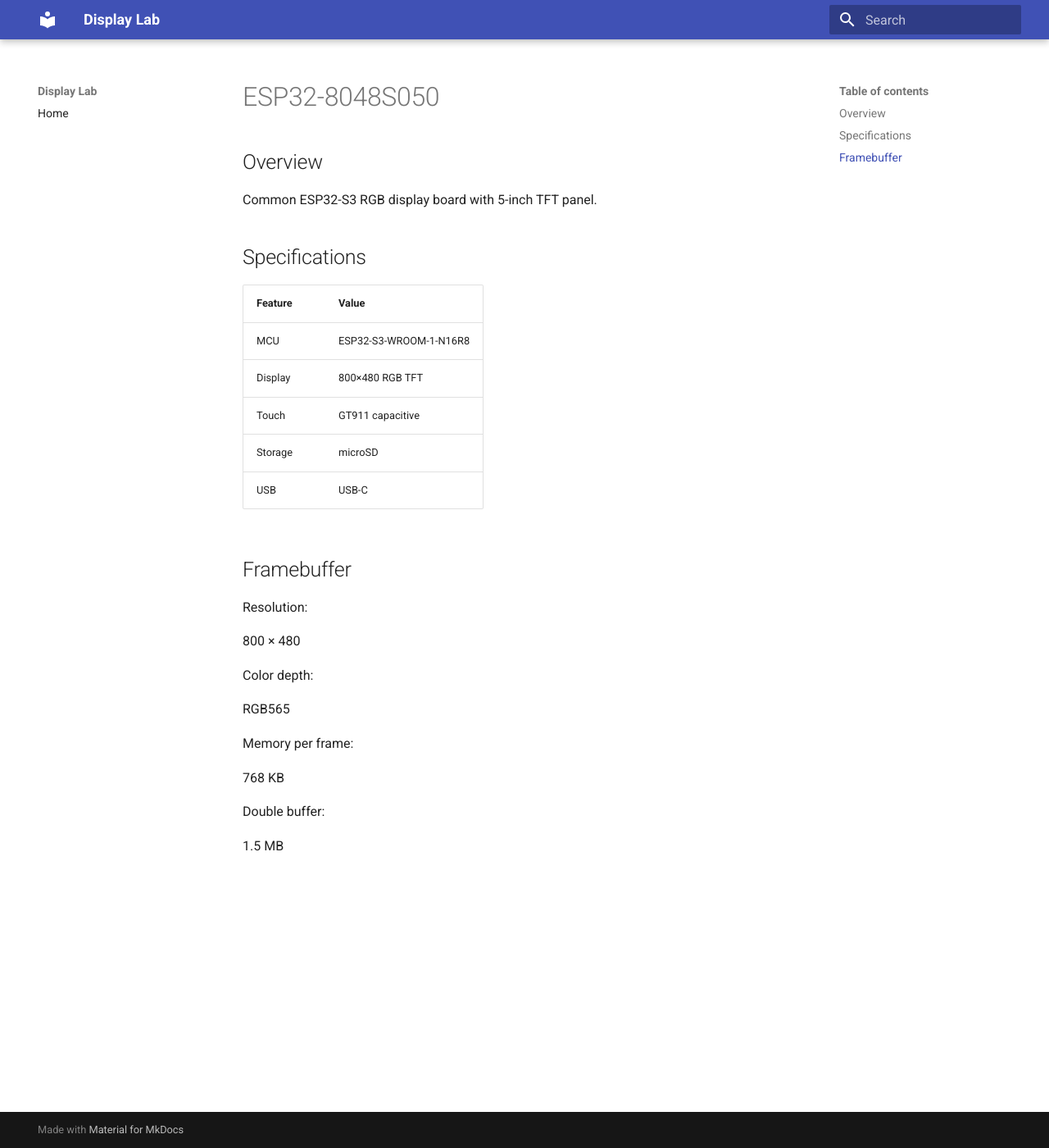
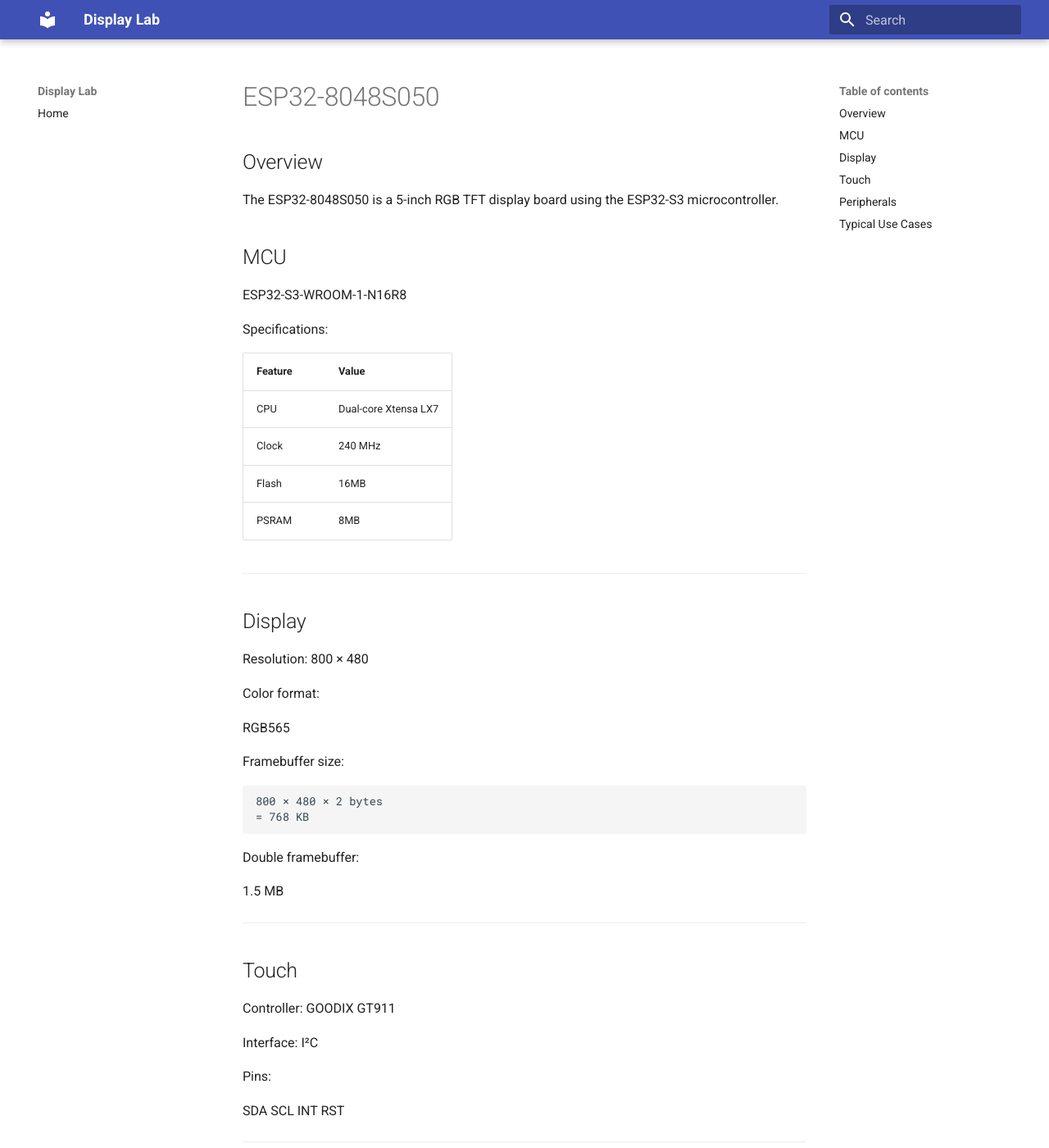
Before and after one commit to Jon-Audi/Display-Lab, an MkDocs documentation site: the page built from docs/hardware/esp32-8048s050.md, in a window 1280 px wide and 1400 px high. Shown: the whole window at 82% size. Built offline with MkDocs 1.6.1 and Material for MkDocs 9.7.7, drawn with Linux system fonts in a browser that asks for light colours; some of the changed text lies outside the part shown.

Commit message:
Expand hardware, LVGL, networking, and architecture docs; add README
Co-Authored-By: Claude Sonnet 4.6 <noreply@anthropic.com>

````diff
--- a/docs/hardware/esp32-8048s050.md
+++ b/docs/hardware/esp32-8048s050.md
@@ -2,32 +2,72 @@
 
 ## Overview
 
-Common ESP32-S3 RGB display board with 5-inch TFT panel.
+The ESP32-8048S050 is a 5-inch RGB TFT display board using the ESP32-S3 microcontroller.
 
-## Specifications
+## MCU
+
+ESP32-S3-WROOM-1-N16R8
+
+Specifications:
 
 | Feature | Value |
-|--------|------|
-MCU | ESP32-S3-WROOM-1-N16R8 |
-Display | 800×480 RGB TFT |
-Touch | GT911 capacitive |
-Storage | microSD |
-USB | USB-C |
+|------|------|
+CPU | Dual-core Xtensa LX7 |
+Clock | 240 MHz |
+Flash | 16MB |
+PSRAM | 8MB |
 
-## Framebuffer
+---
 
-Resolution:
+## Display
 
-800 × 480
+Resolution: 800 × 480
 
-Color depth:
+Color format:
 
 RGB565
 
-Memory per frame:
+Framebuffer size:
 
-768 KB
+```
+800 × 480 × 2 bytes
+= 768 KB
+```
 
-Double buffer:
+Double framebuffer:
 
 1.5 MB
+
+---
+
+## Touch
+
+Controller: GOODIX GT911
+
+Interface: I²C
+
+Pins:
+
+SDA
+SCL
+INT
+RST
+
+---
+
+## Peripherals
+
+MicroSD card slot
+
+USB-C for power/programming
+
+Speaker output via amplifier
+
+---
+
+## Typical Use Cases
+
+Smart home dashboards
+Vehicle displays
+Media controllers
+Industrial HMI
````
Also changed, not shown: README.md (added, +78 -0 lines), docs/architecture/esp32-rgb-display-performance.md (+16 -6 lines), docs/hardware/crowpanel-dis07050h.md (+74 -12 lines), docs/hardware/spotify-car-thing.md (+50 -13 lines), docs/lvgl/lvgl-display-configs.md (+22 -4 lines), docs/networking/mqtt-dashboard-architecture.md (added, +21 -0 lines), docs/networking/ota-updates.md (added, +23 -0 lines).
